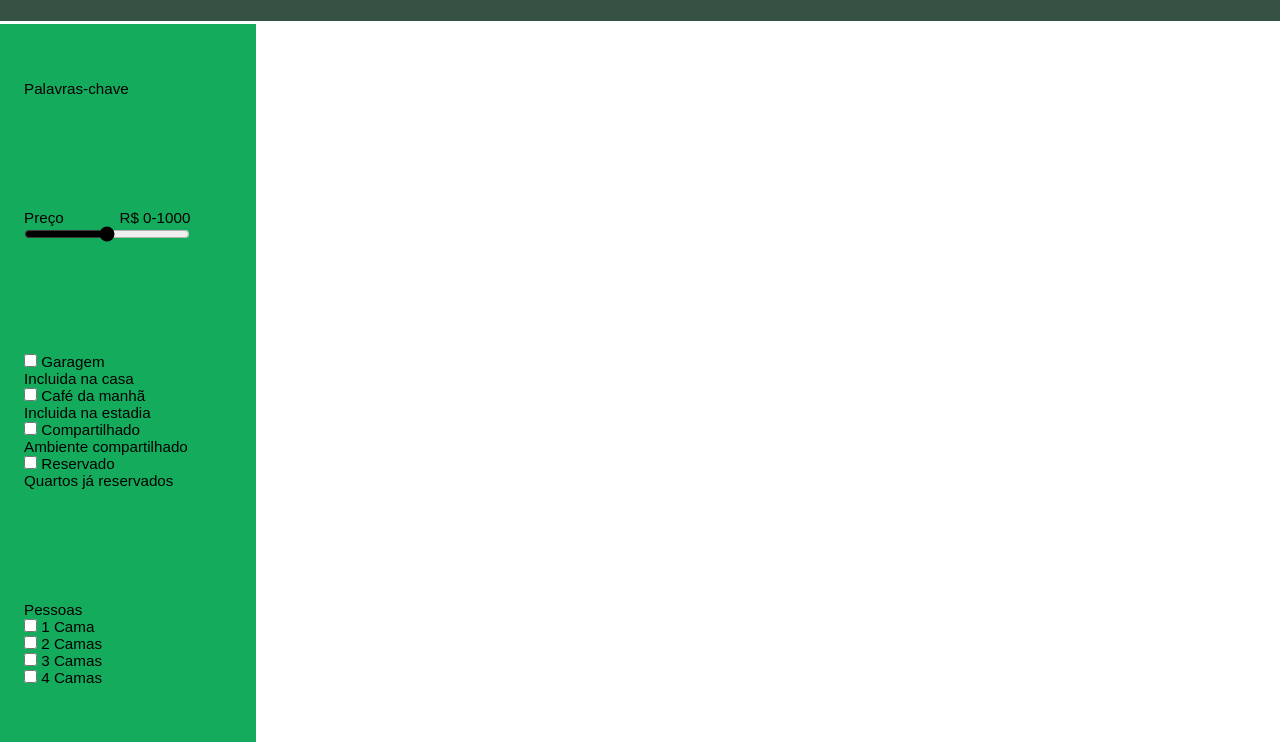
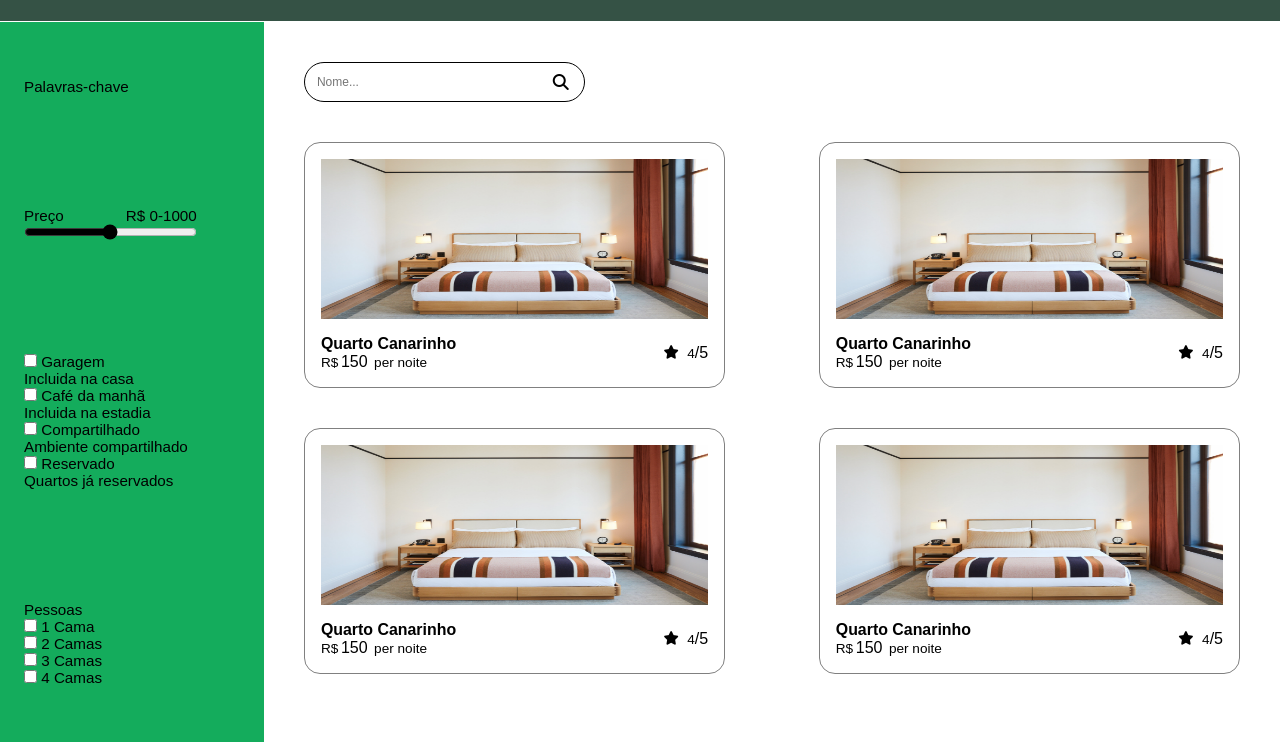
Before and after one commit to saintplis/HostRoom, a plain HTML site: page frontend/rooms/index.html in a window 1280 px wide. Shown: the part 58-800 px from the top of the page. Drawn offline with nearby package versions, Linux system fonts and the light colour scheme.

Commit message:
page-rooms-update

```diff
--- a/frontend/rooms/index.html
+++ b/frontend/rooms/index.html
@@ -5,6 +5,7 @@
     <meta name="viewport" content="width=device-width, initial-scale=1.0">
     <link rel="stylesheet" type="text/css" href="style.css">
     <link rel="stylesheet" type="text/css" href="../headerfooter/style.css">
+    <link rel="stylesheet" type="text/css" href="https://cdnjs.cloudflare.com/ajax/libs/font-awesome/6.7.2/css/all.min.css">
     <title>HostRoom - Quartos</title>
 </head>
 <body>
@@ -16,6 +17,7 @@
     </script>
     <div id="headercontent"></div>
     <main>
+        <div class="content">
             <div class="select-bar">
                 <div class="words">
                     <p>Palavras-chave</p>
@@ -71,13 +73,71 @@
             </div>
             <div class="rooms">
                 <div class="search-bar">
+                    <div class="search-input">
+                        <input placeholder="Nome..." class="search">
+                        <button class="fa-solid fa-magnifying-glass" id="search-icon"></button>
+                    </div>
+                </div>
+                <div class="room-info">
+                    <div class="room">
+                        <img src="../home/home1.jpg">
+                        <div class="room-text">
+                            <div class="name-price">
+                                <h3 class="room-name">Quarto Canarinho</h3>
+                                <p class="room-price">R$<input value="150" disabled> per noite</p>
+                            </div>
+                            <div class="rating">
+                                <i class="fa-solid fa-star"></i>
+                                <p><input value="4" disabled>/5</p>
+                            </div>
+                        </div>
+                    </div>
+                    <div class="room">
+                        <img src="../home/home1.jpg">
+                        <div class="room-text">
+                            <div class="name-price">
+                                <h3 class="room-name">Quarto Canarinho</h3>
+                                <p class="room-price">R$<input value="150" disabled> per noite</p>
+                            </div>
+                            <div class="rating">
+                                <i class="fa-solid fa-star"></i>
+                                <p><input value="4" disabled>/5</p>
+                            </div>
+                        </div>
+                    </div>
+                </div>
+                <div class="room-info">
+                    <div class="room">
+                        <img src="../home/home1.jpg">
+                        <div class="room-text">
+                            <div class="name-price">
+                                <h3 class="room-name">Quarto Canarinho</h3>
+                                <p class="room-price">R$<input value="150" disabled> per noite</p>
+                            </div>
+                            <div class="rating">
+                                <i class="fa-solid fa-star"></i>
+                                <p><input value="4" disabled>/5</p>
+                            </div>
+                        </div>
+                    </div>
+                    <div class="room">
+                        <img src="../home/home1.jpg">
+                        <div class="room-text">
+                            <div class="name-price">
+                                <h3 class="room-name">Quarto Canarinho</h3>
+                                <p class="room-price">R$<input value="150" disabled> per noite</p>
+                            </div>
+                            <div class="rating">
+                                <i class="fa-solid fa-star"></i>
+                                <p><input value="4" disabled>/5</p>
+                            </div>
+                        </div>
+                    </div>
+                </div>
+
+                <div class="pages">
 
                 </div>
-            <div class="room-info">
-
-            </div>
-            <div class="pages">
-
             </div>
         </div>
     </main>
--- a/frontend/rooms/style.css
+++ b/frontend/rooms/style.css
@@ -8,18 +8,25 @@
     text-decoration: none;
 }
 main{
-  padding-top: 10.3vh;
+  margin: auto;
   height: 100vh;
+  display: flex;
+  flex-direction: column;
+}
+.content{
+  margin-top: 10vh;
+  display: flex;
+  flex-direction: row;
+  height: 90vh;
 }
 .select-bar{
   background-color: #14ac5c;
-  width: 20%;
-  height: 100%;
+  width: 25%;
   display: flex;
   flex-direction: column;
   padding: 7vh 3vh 7vh 3vh;
+  font-size: 1.9vh;
   justify-content: space-between;
-  font-size: 1.9vh;
 }
 .price{
   display: flex;
@@ -38,3 +45,92 @@ main{
   display: flex;
   flex-direction: column;
 }
+.rooms{
+  width: 100%;
+}
+.search-bar{
+  margin: 5vh;
+}
+.search-input{
+  width: 30%;
+  position: relative;
+  display: flex;
+  align-items: center;
+}
+.search-input input{
+  border-style: none;
+  background-color: transparent;
+  border-radius: 3vh;
+  border: 0.2vh solid black;
+  font-size: 1.5vh;
+  padding: 1.5vh 4.5vh 1.5vh 1.5vh;
+  width: 100%;
+  outline: none;
+}
+.search-input input::placeholder{
+  font-size: 1.5vh;
+}
+.search-input input:hover{
+  border-color: #14ac5c;
+}
+#search-icon{
+  position: absolute;
+  right: 2vh;
+  font-size: 2vh;
+  background-color: transparent;
+  border-style: none;
+  cursor: pointer;
+}
+#search-icon:hover{
+  color: #14ac5c;
+  transform: scale(1.1);
+}
+.room-info{
+  display: flex;
+  flex-direction: row;
+  margin: 5vh;
+  justify-content: space-between;
+}
+.room{
+  width: 45%;
+  border: 0.2vh solid gray;
+  border-radius: 2vh;
+  display: flex;
+  flex-direction: column;
+  padding: 2vh;
+}
+.room img{
+  width: 100%;
+  height: 20vh;
+}
+.room-text{
+  display: flex;
+  flex-direction: row;
+  justify-content: space-between;
+  margin-top: 2vh;
+}
+.room-text input{
+  background-color: transparent;
+  border-style: none;
+  font-size: 2vh;
+  width: 4vh;
+  height: auto;
+  text-align: center;
+  color: black;
+}
+.name-price{
+  font-size: 1.7vh;
+}
+.rating{
+  display: flex;
+  flex-direction: row;
+  align-items: center;
+}
+.rating input{
+  width: 2vh;
+  text-align: right;
+  font-size: 1.7vh;
+}
+.rating i{
+  font-size: 1.7vh;
+}
```
Also changed, not shown: backend/html/code.html (+1 -1 lines). Lines whose indentation alone changed are shown as unchanged.
